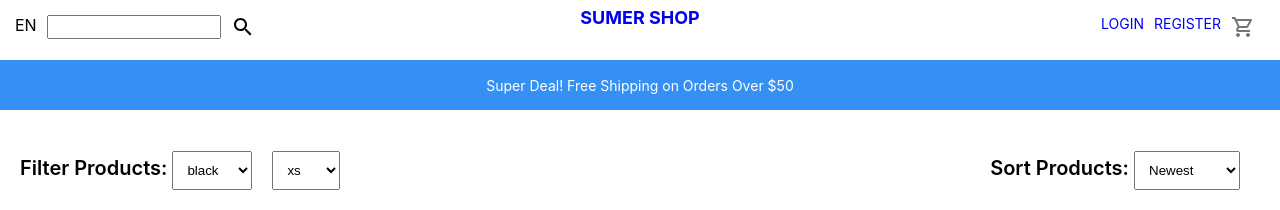
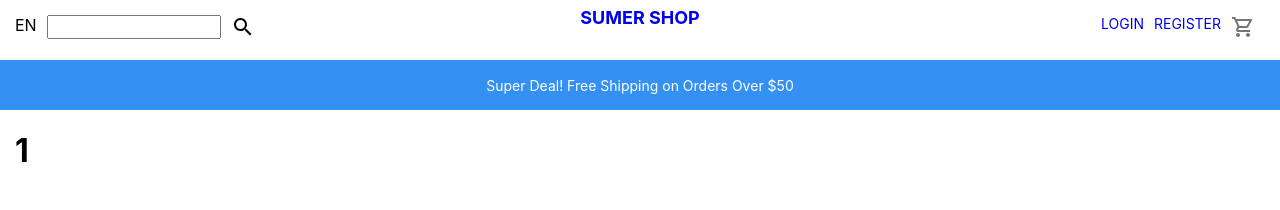
Before and after one commit to joseyzambranov/ecommerce-react, a React (Create React App) app: page /ecommerce-react/products/1 in a window 1280 px wide. Shown: the top 210 px of the page. Built offline with nearby package versions, Linux system fonts and the light colour scheme; no server answers.

Commit message:
modified location pathname

```diff
--- a/src/App.jsx
+++ b/src/App.jsx
@@ -16,7 +16,7 @@ import { useSelector } from 'react-redux';
 
 const App = () => {
     const user = useSelector((state)=>state.user.currentUser)
-    console.log(user)
+
 return (
 
     <BrowserRouter>
--- a/src/pages/ProductList.jsx
+++ b/src/pages/ProductList.jsx
@@ -37,7 +37,7 @@ const Option = styled.option`
 
 const ProductList = ()=>{
     const location = useLocation()
-    const cat = location.pathname.split("/ecommerce-react")[2]
+    const cat = location.pathname.split("/")[3]
     const [filters,setfilters] = useState({})
     const [sort,setSort] = useState("newest")
     const handleFilter = (e)=>{
@@ -47,8 +47,8 @@ const ProductList = ()=>{
             [e.target.name]:value
         })
     }
-
-
+    console.log(`${location}<----location`)
+    console.log(`${cat}<----cat`)
     return(
         <Container>
             <Navbar />
```
